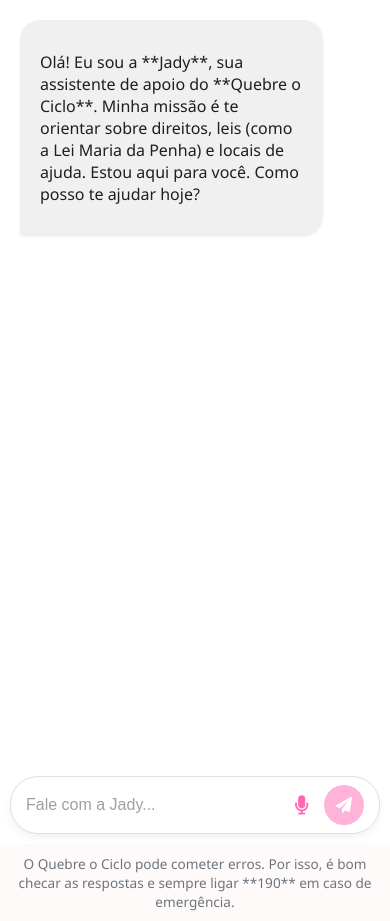
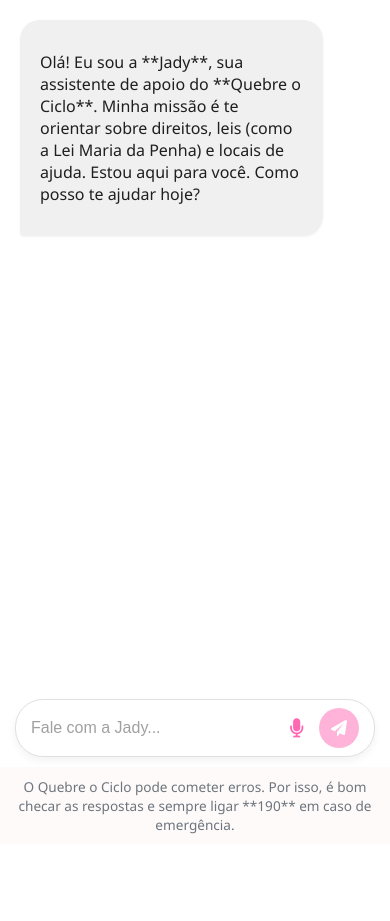
Before and after one commit to pablohsalves/quebre-o-ciclo-ia, a Flask app: page / in a window 390 px wide. After the commit the page ends 834 px from the top, so only its background shows below. Run offline with Flask 3, Linux system fonts and the light colour scheme.

Commit message:
fix: Ajuste final de layout CSS usando Flexbox para garantir visibilidade do campo de busca e disclaimer no mobile (removendo borda superior do input).

```diff
--- a/static/style.css
+++ b/static/style.css
@@ -13,24 +13,30 @@
     font-family: 'Segoe UI', Tahoma, Geneva, Verdana, sans-serif;
     background-color: var(--bg-light);
     color: var(--text-dark);
+    /* CORREÇÃO CHAVE: Usar Flexbox para empilhar e centralizar */
     display: flex;
     flex-direction: column;
-    justify-content: center;
     align-items: center;
     min-height: 100vh;
     margin: 0;
+    padding-bottom: 20px; /* Espaçamento abaixo do disclaimer no desktop */
 }
 
 #chat-container {
     width: 100%;
     max-width: 800px;
-    height: 85vh;
+
+    /* CORREÇÃO CHAVE: Permite que o Flexbox controle a altura */
+    height: 100%;
+    flex-grow: 1;
+
     background-color: #ffffff;
     border-radius: 12px;
     box-shadow: 0 8px 30px rgba(0, 0, 0, 0.08);
     display: flex;
     flex-direction: column;
     overflow: hidden;
+    margin-top: 20px; /* Pequena margem superior no desktop */
 }
 
 /* Área de Mensagens (com botão de reset flutuante) */
@@ -94,7 +100,7 @@
 #input-area {
     padding: 15px 20px;
     background-color: var(--input-bg);
-    /* CORREÇÃO 1: REMOÇÃO DA BORDA SUPERIOR */
+    /* CORREÇÃO: Remove a borda superior (a "linha") */
     border-top: none;
 }
 
@@ -168,6 +174,7 @@
     color: #6c757d;
     text-align: center;
     padding: 10px 0;
+    max-width: 800px; /* Limita a largura do disclaimer no desktop */
 }
 
 /* --- Animação de Voz (Microfone Pulsando) --- */
@@ -196,26 +203,33 @@
     body {
         padding: 0;
         margin: 0;
+        /* CORREÇÃO: Garante que o body ocupa 100% da largura */
+        width: 100%;
+        overflow-x: hidden;
     }
 
     #chat-container {
-        height: 100vh;
+        /* Ocupa 100% da largura e o espaço restante na altura */
+        flex-grow: 1;
+        height: 100%;
         width: 100%;
         max-width: none;
         border-radius: 0;
         box-shadow: none;
+        margin-top: 0; /* Remove a margem superior no mobile */
     }
 
-    /* CORREÇÃO 2: Ajuste o padding da input area no mobile */
     #input-area {
-        padding: 10px; /* Reduz o padding para maximizar a área de input */
+        /* Ajusta o padding para que o campo de input não fique colado nas bordas */
+        padding: 10px 15px;
     }
 
-    /* CORREÇÃO 3: Garante que o disclaimer não cause rolagem */
+    /* Garante que o disclaimer não cause rolagem horizontal */
     #disclaimer-bottom {
         padding: 10px 15px;
         box-sizing: border-box;
         width: 100%;
+        max-width: none; /* Remove a restrição de 800px */
         text-align: center;
         word-wrap: break-word;
         overflow-wrap: break-word;
```
